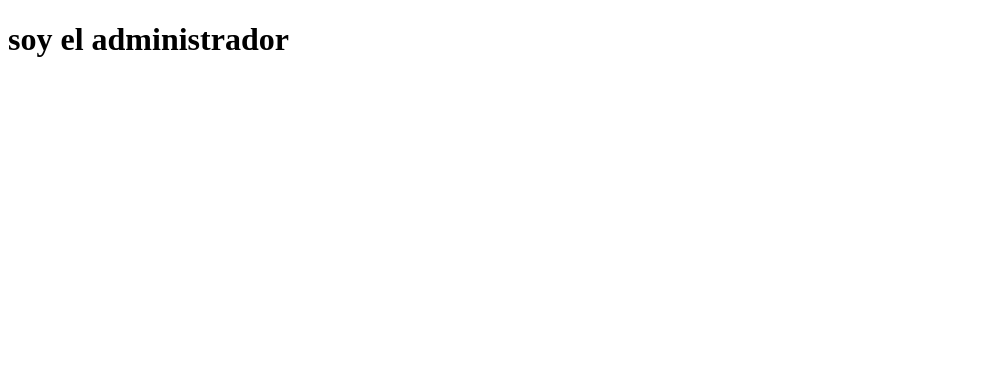
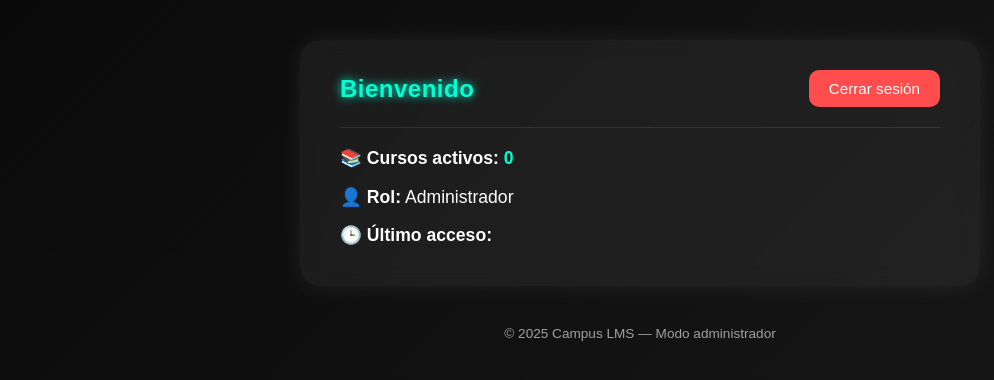
Before and after one commit to craftube23/Proyecto-de-Desarrollo-de-un-LMS, a plain HTML site: page htmls/admin.html in a window 1280 px wide. Shown: the whole page, without its empty margins (0-994 px from the left). Drawn offline with Linux system fonts and the light colour scheme.

Commit message:
arreglos de los barbaros

```diff
--- /dev/null
+++ b/css/admin.css
@@ -0,0 +1,114 @@
+body {
+
+    margin: 0;
+    font-family: "Poppins", sans-serif;
+    background: linear-gradient(135deg, #0a0a0a, #1c1c1c);
+    color: #fff;
+    min-height: 100vh;
+    display: flex;
+    flex-direction: column;
+    align-items: center;
+    justify-content: flex-start;
+    padding: 40px 20px;
+
+}
+
+    /* --- Contenedor principal --- */
+.panel {
+
+    background: rgba(255, 255, 255, 0.06);
+    backdrop-filter: blur(10px);
+    border-radius: 20px;
+    padding: 30px 40px;
+    width: 90%;
+    max-width: 600px;
+    box-shadow: 0 0 25px rgba(255, 255, 255, 0.08);
+    animation: fadeIn 0.8s ease-out;
+
+}
+
+@keyframes fadeIn {
+
+    from { opacity: 0; transform: translateY(20px); }
+    to { opacity: 1; transform: translateY(0); }
+
+}
+
+    /* --- Encabezado --- */
+.panel-header {
+
+    display: flex;
+    justify-content: space-between;
+    align-items: center;
+    margin-bottom: 20px;
+
+}
+
+.panel-header h3 {
+
+    margin: 0;
+    font-size: 1.5rem;
+    letter-spacing: 0.5px;
+    color: #00ffd5;
+    text-shadow: 0 0 10px #00ffd5;
+
+}
+
+button {
+
+    background-color: #ff4d4d;
+    color: white;
+    border: none;
+    padding: 10px 20px;
+    border-radius: 10px;
+    font-size: 0.95rem;
+    cursor: pointer;
+    transition: 0.3s;
+
+}
+
+button:hover {
+
+    background-color: #ff6666;
+    transform: scale(1.05);
+
+}
+
+hr {
+
+    border: none;
+    height: 1px;
+    background: rgba(255, 255, 255, 0.1);
+    margin: 20px 0;
+
+}
+
+    /* --- Contenido --- */
+.stats {
+
+    text-align: left;
+
+}
+
+.stats p {
+
+    font-size: 1.1rem;
+    margin-bottom: 10px;
+
+}
+
+.stats span {
+
+    color: #00ffd5;
+    font-weight: bold;
+
+}
+
+    /* --- Footer pequeño --- */
+footer {
+
+    margin-top: 40px;
+    font-size: 0.85rem;
+    opacity: 0.6;
+
+}
--- a/htmls/admin.html
+++ b/htmls/admin.html
@@ -1,13 +1,37 @@
 <!DOCTYPE html>
-<html lang="en">
+<html lang="es">
 <head>
-    <meta charset="UTF-8">
-    <meta name="viewport" content="width=device-width, initial-scale=1.0">
-    <title>Document</title>
+  <meta charset="UTF-8">
+  <meta name="viewport" content="width=device-width, initial-scale=1.0">
+  <title>Panel LMS</title>
+  <link rel="stylesheet" href="/css/admin.css">
+
 </head>
 <body>
 
-    <h1> soy el administrador</h1>
+  <div class="panel">
+
+    <div class="panel-header">
+
+      <h3 id="welcomeMsg">Bienvenido</h3>
+      <button id="logoutBtn">Cerrar sesión</button>
+
+    </div>
+
+    <hr>
+
+    <div class="stats">
+
+      <p>📚 <b>Cursos activos:</b> <span id="numCursos">0</span></p>
+      <p>👤 <b>Rol:</b> Administrador</p>
+      <p>🕒 <b>Último acceso:</b> <span id="fechaAcceso"></span></p>
+
+    </div>
+
+  </div>
+
+  <footer>© 2025 Campus LMS — Modo administrador</footer>
+
 
 </body>
 </html>
```
